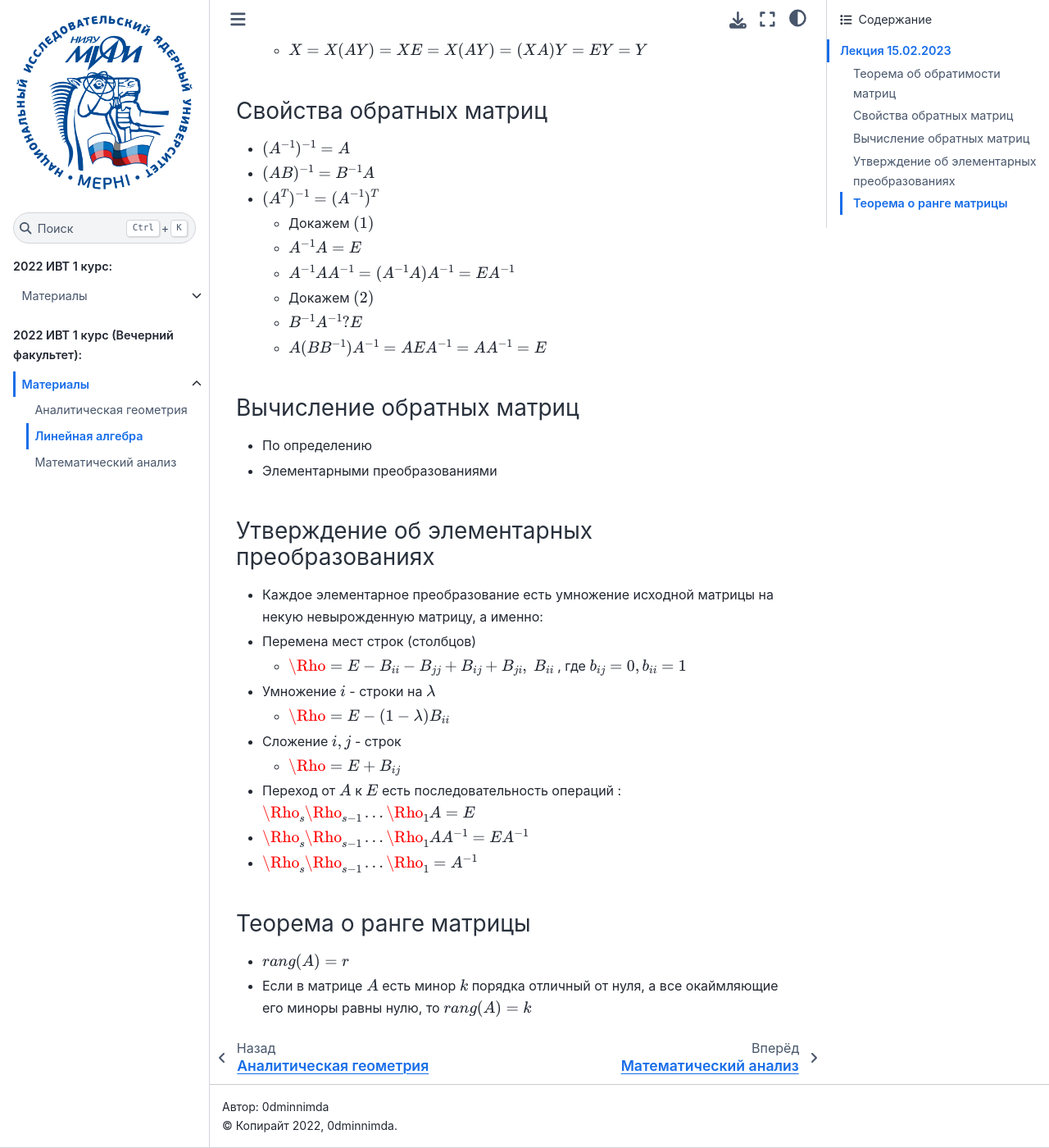
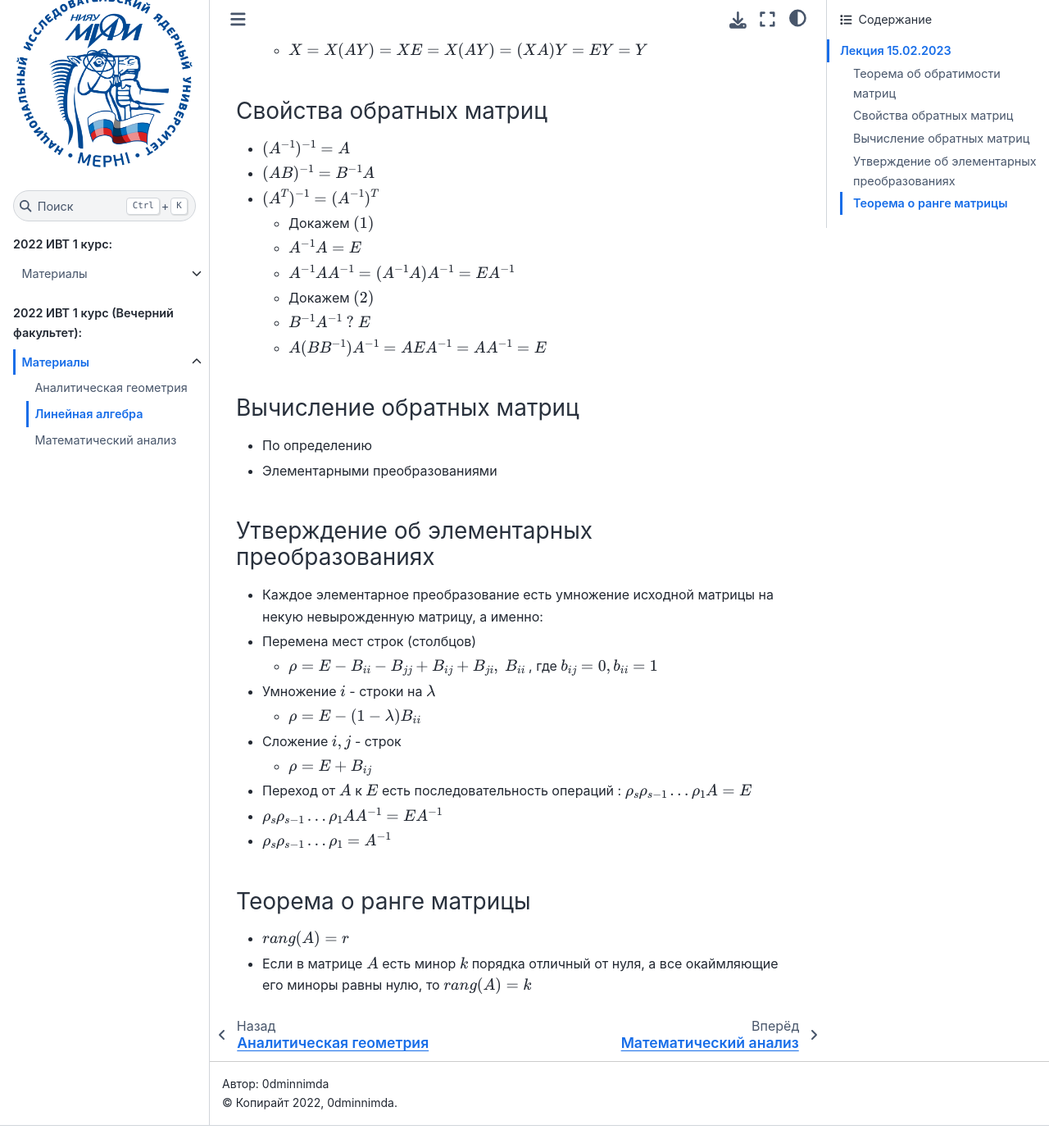
Before and after one commit to mephi-tex/mephi-tex, a Sphinx documentation site: the page built from docs/IVT_evening/linear-algebra.md, in a window 1280 px wide and 1400 px high, scrolled down 780 px. Shown: the whole window at 82% size. Built offline with Sphinx 7.4.7 and the Sphinx Book theme 1.1.4, drawn with Linux system fonts in a browser that asks for light colours; the version number could not be read and is left out; after the commit the page ends 2153 px from its top, so only the background shows below that.

```diff
--- a/docs/IVT_evening/linear-algebra.md
+++ b/docs/IVT_evening/linear-algebra.md
@@ -36,7 +36,7 @@
 	- $A^{-1}A = E$
 	- $A^{-1}AA^{-1} = (A^{-1}A)A^{-1} = EA^{-1}$
 	- Докажем $(2)$
-	- $B^{-1}A^{-1} ? E$
+	- $B^{-1}A^{-1} \ ? \ E$
 	- $A(BB^{-1})A^{-1} = AEA^{-1} = AA^{-1} = E$
 ### Вычисление обратных матриц
 - По определению
@@ -44,14 +44,14 @@
 ### Утверждение об элементарных преобразованиях
 - Каждое элементарное преобразование есть умножение исходной матрицы на некую невырожденную матрицу, а именно:
 - Перемена мест строк (столбцов)
-	- $\Rho = E - B_{ii} - B_{jj} + B_{ij} + B_{ji}, \ B_{ii}$ , где $b_{ij} = 0, b_{ii} = 1$
+	- $\rho = E - B_{ii} - B_{jj} + B_{ij} + B_{ji}, \ B_{ii}$ , где $b_{ij} = 0, b_{ii} = 1$
 - Умножение $i$ - строки на $\lambda$
-	- $\Rho = E - (1 - \lambda)B_{ii}$
+	- $\rho = E - (1 - \lambda)B_{ii}$
 - Сложение $i, j$ - строк
-	- $\Rho = E + B_{ij}$
-- Переход от $A$ к $E$ есть последовательность операций : $\Rho_{s}\Rho_{s-1}\dots\Rho_{1}A = E$
-- $\Rho_{s}\Rho_{s-1}\dots\Rho_{1}AA^{-1} = EA^{-1}$
-- $\Rho_{s}\Rho_{s-1}\dots\Rho_{1} = A^{-1}$
+	- $\rho = E + B_{ij}$
+- Переход от $A$ к $E$ есть последовательность операций : $\rho_{s}\rho_{s-1}\dots\rho_{1}A = E$
+- $\rho_{s}\rho_{s-1}\dots\rho_{1}AA^{-1} = EA^{-1}$
+- $\rho_{s}\rho_{s-1}\dots\rho_{1} = A^{-1}$
 ### Теорема о ранге матрицы
 - $rang{(A)} = r$
 - Если в матрице $A$ есть минор $k$ порядка отличный от нуля, а все окаймляющие его миноры равны нулю, то $rang(A) = k$
```
